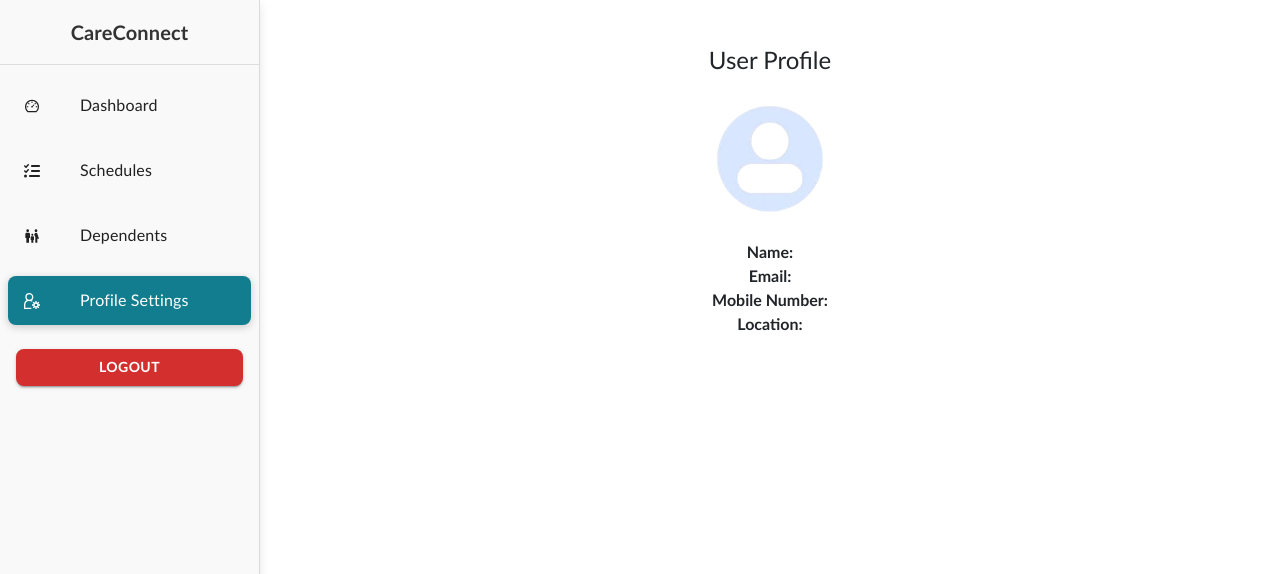
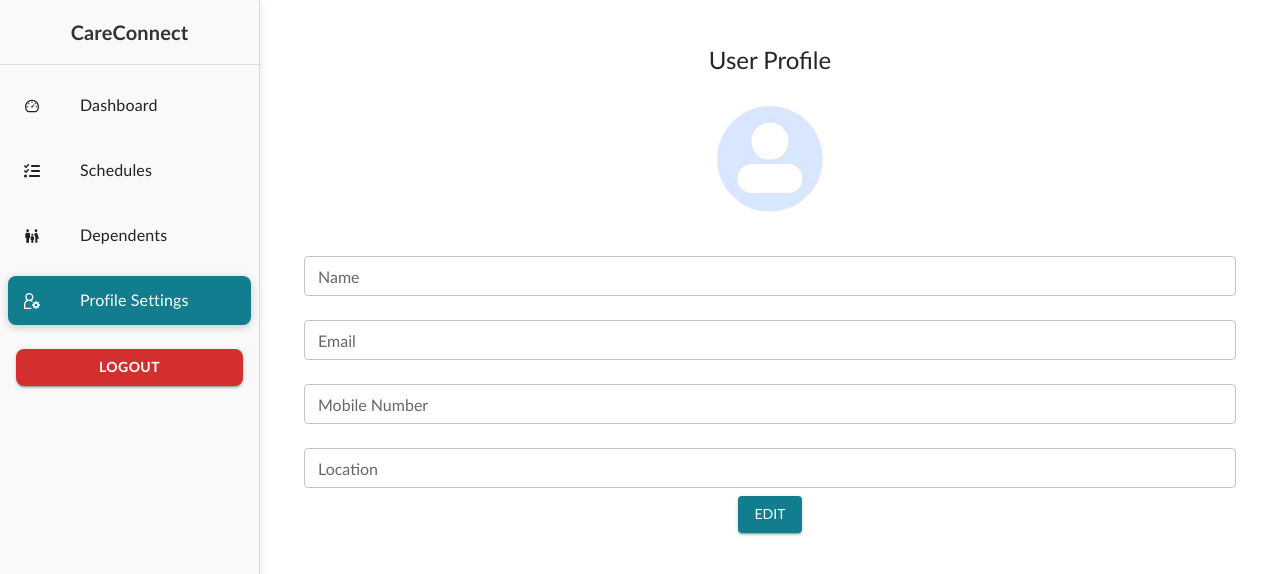
Before and after one commit to BhargaviRM/CareConnect-Business-usecase-, a React (Create React App) app in the folder frontend/: page /profile in a window 1280 px wide. Shown: the top 574 px of the page. Built offline with nearby package versions, Linux system fonts and the light colour scheme; no server answers; sample sign-in values are in the browser's storage.

Commit message:
Update index.js

```diff
--- a/frontend/src/components/Profile/index.js
+++ b/frontend/src/components/Profile/index.js
@@ -3,7 +3,7 @@ import axios from 'axios';
 import defaultUserIcon from '../../images/default_user_icon.png';
 import { MdEdit, MdDelete } from "react-icons/md";
 import { IoMdClose } from "react-icons/io";
-import { toast} from 'react-toastify';
+import { toast } from 'react-toastify';
 import {
     Box,
     Typography,
@@ -14,7 +14,9 @@ import {
     Stack,
     createTheme,
     ThemeProvider,
-    CircularProgress
+    CircularProgress,
+    TextField,
+    Grid
 } from '@mui/material';
 
 const theme = createTheme({
@@ -29,6 +31,9 @@ function Profile({ token }) {
     const [selectedFile, setSelectedFile] = useState(null);
     const [showModal, setShowModal] = useState(false);
     const fileInputRef = useRef(null);
+    const [isEditing, setIsEditing] = useState(false);
+    const [editedProfile, setEditedProfile] = useState({});
+
 
     useEffect(() => {
         const fetchProfile = async () => {
@@ -39,6 +44,7 @@ function Profile({ token }) {
                     },
                 });
                 setProfile(res?.data);
+                setEditedProfile(res?.data);
             } catch (err) {
                 console?.error('Error fetching profile:', err);
                 setProfile({
@@ -48,6 +54,13 @@ function Profile({ token }) {
                     location: '',
                     profile_pic: null,
                 });
+                setEditedProfile({
+                    username: '',
+                    email: '',
+                    mobile_number: '',
+                    location: '',
+                });
+
             }
         };
 
@@ -55,6 +68,43 @@ function Profile({ token }) {
             fetchProfile();
         }
     }, [token]);
+
+    const handleEditClick = () => {
+        setIsEditing(true);
+    };
+
+    const handleUpdateClick = async () => {
+        if (
+        !editedProfile.username ||
+        !editedProfile.email ||
+        !editedProfile.mobile_number ||
+        !editedProfile.location
+    ) {
+        toast.error('All fields are required!');
+        return;
+    }
+        try {
+            await axios.put(
+                `http://localhost:5000/update-profile`,
+                editedProfile,
+                {
+                    headers: {
+                        Authorization: `Bearer ${token}`,
+                    },
+                }
+            );
+            setProfile(editedProfile);
+            setIsEditing(false);
+            toast.success('Profile updated successfully!');
+        } catch (err) {
+            toast.error('Error updating profile:', err);
+        }
+    };
+
+    const handleInputChange = (e) => {
+        const { name, value } = e.target;
+        setEditedProfile((prev) => ({ ...prev, [name]: value }));
+    };
 
     const handleFileChange = (e) => {
         const file = e.target.files[0];
@@ -152,7 +202,7 @@ function Profile({ token }) {
                         onChange={handleFileChange}
                     />
                 </Box>
-            <Typography variant="body1">
+                {/* <Typography variant="body1">
                 <strong>Name:</strong> {profile.username}
             </Typography>
             <Typography variant="body1">
@@ -163,7 +213,77 @@ function Profile({ token }) {
             </Typography>
             <Typography variant="body1">
                 <strong>Location:</strong> {profile.location}
-            </Typography>
+            </Typography> */}
+                <Grid container>
+                    <Grid size={{ xs: 12, md: 12 }}>
+                        <TextField
+                            label="Name"
+                            name = "username"
+                            value={editedProfile.username}
+                            variant="outlined"
+                            fullWidth
+                            margin="normal"
+                            InputProps={{
+                                readOnly: !isEditing,
+                            }}
+                            size="small"
+                            onChange={handleInputChange}
+                        />
+                    </Grid>
+                    <Grid size={{ xs: 12, md: 12 }}>
+                        <TextField
+                            label="Email"
+                            name = "email"
+                            value={editedProfile.email}
+                            variant="outlined"
+                            fullWidth
+                            margin="normal"
+                            InputProps={{
+                                readOnly: !isEditing,
+                            }}
+                            size="small"
+                            onChange={handleInputChange}
+                        />
+                    </Grid>
+                    <Grid size={{ xs: 12, md: 12 }}>
+                        <TextField
+                            label="Mobile Number"
+                            name = "mobile_number"
+                            value={editedProfile.mobile_number}
+                            variant="outlined"
+                            fullWidth
+                            margin="normal"
+                            InputProps={{
+                                readOnly: !isEditing,
+                            }}
+                            size="small"
+                            onChange={handleInputChange}
+                        />
+                    </Grid>
+                    <Grid size={{ xs: 12, md: 12 }}>
+                        <TextField
+                            label="Location"
+                            name = "location"
+                            value={editedProfile.location}
+                            variant="outlined"
+                            fullWidth
+                            margin="normal"
+                            InputProps={{
+                                readOnly: !isEditing,
+                            }}
+                            size="small"
+                            onChange={handleInputChange}
+                        />
+                    </Grid>
+                    <Button
+                        variant="contained"
+                    onClick={isEditing ? handleUpdateClick : handleEditClick}
+                        sx={{ marginTop: 20, margin: "auto", backgroundColor: "#127d8e" }}
+                    >
+                        {isEditing ? 'Update' : 'Edit'}
+
+                    </Button>
+                </Grid>
 
                 <Modal open={showModal} onClose={closeModal}>
                     <Box
```
Lines whose indentation alone changed are shown as unchanged.
